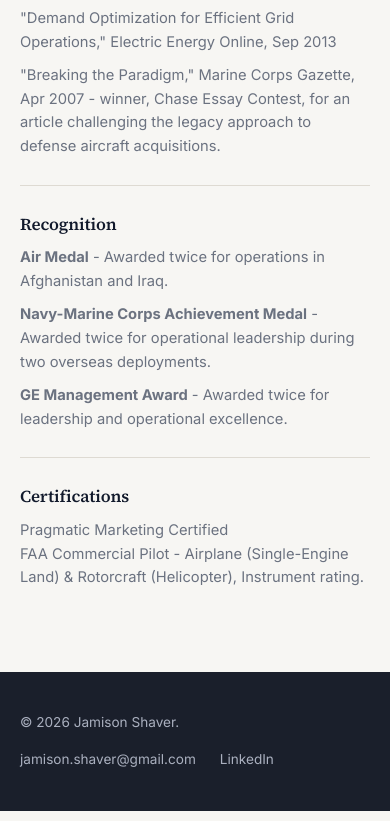
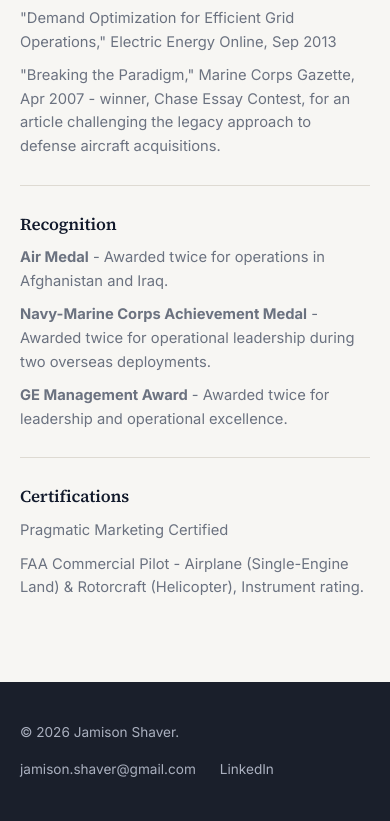
Before and after one commit to jamison-shaver/jamison-shaver.github.io, a plain HTML site: page about.html in a window 390 px wide. Shown: the part 5202-6023 px from the top of the page. Drawn offline with Linux system fonts and the light colour scheme.

Commit message:
Content fixes: publications spacing, recognition split, dash cleanup, mobile/tablet spacing

```diff
--- a/about.html
+++ b/about.html
@@ -123,7 +123,8 @@
       </div>
       <div class="beyond-item">
         <h4>Certifications</h4>
-        <p>Pragmatic Marketing Certified<br/>FAA Commercial Pilot - Airplane (Single-Engine Land) &amp; Rotorcraft (Helicopter), Instrument rating.</p>
+        <p>Pragmatic Marketing Certified</p>
+        <p>FAA Commercial Pilot - Airplane (Single-Engine Land) &amp; Rotorcraft (Helicopter), Instrument rating.</p>
       </div>
     </div>
   </div>
```
Also changed, not shown: index.html (+1 -1 lines).
